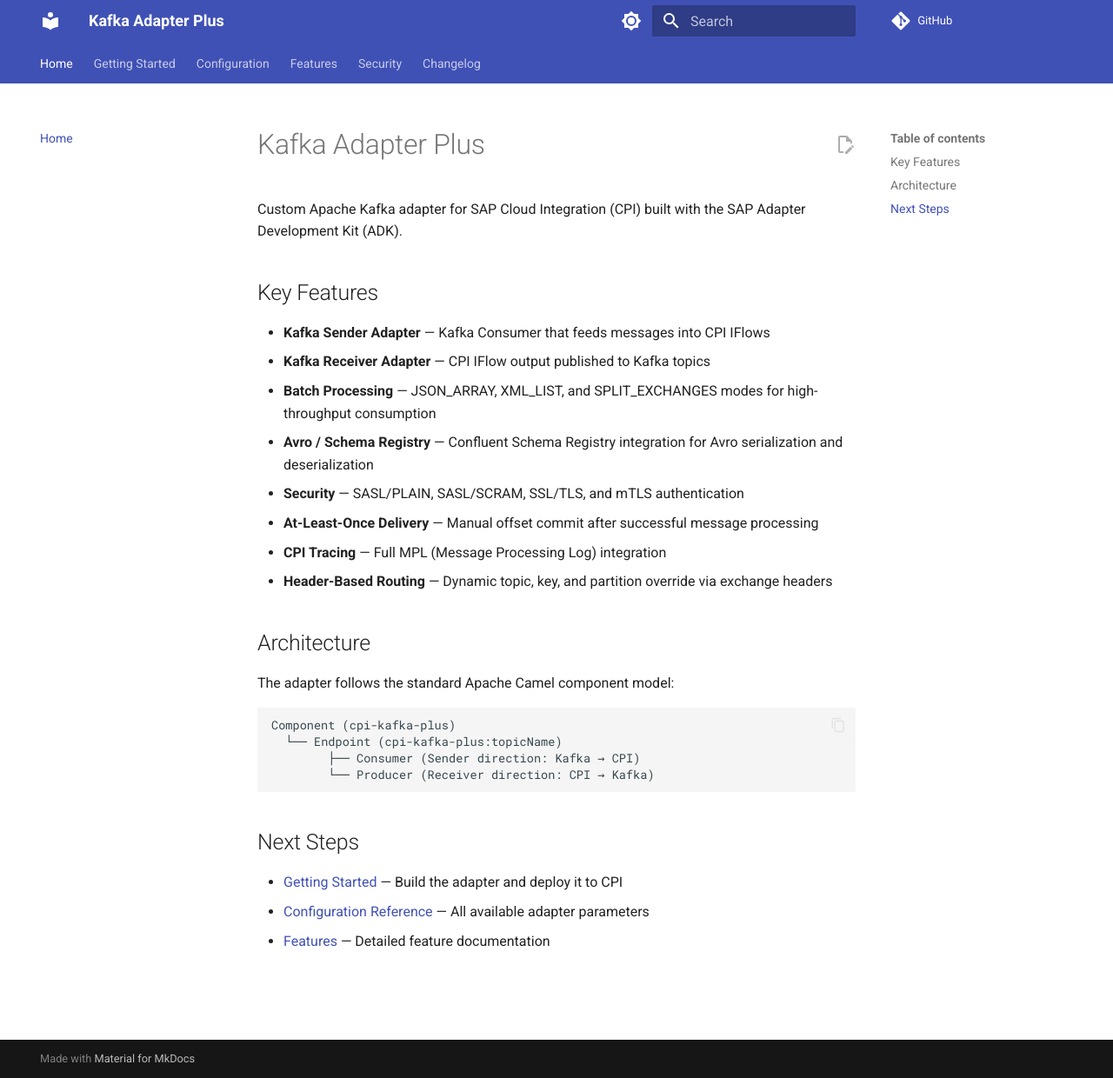
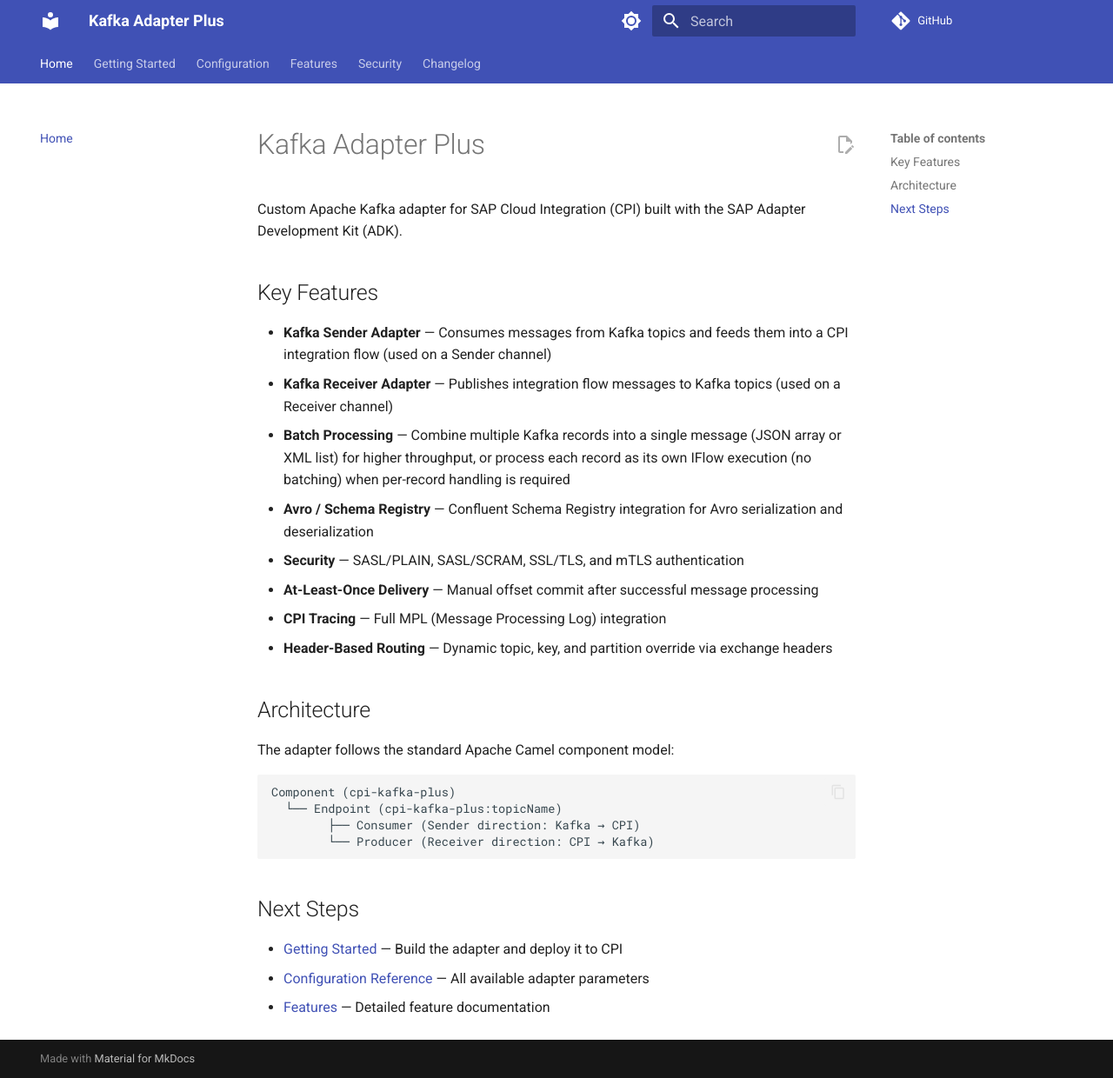
Before and after one commit to FinkeFlo/cpi-kafka-adapter-plus, an MkDocs documentation site: the page built from docs/index.md, in a window 1280 px wide and 1240 px high. Shown: the whole window at 87% size. Built offline with MkDocs 1.6.1 and Material for MkDocs 9.7.7, drawn with Linux system fonts in a browser that asks for light colours; comment, search, counter and statistics services are not loaded.

Commit message:
docs: clarify feature list wording (README + docs/index)
- Reword Sender/Receiver adapter bullets in CPI terminology (Sender/Receiver channel)
  instead of internal Camel Consumer/output wording.
- Clarify Batch Processing bullet: SPLIT_EXCHANGES is not a throughput optimization,
  it disables batching (one IFlow execution per record). Previous wording implied
  all three modes were 'for high-throughput consumption', which is misleading.

```diff
--- a/docs/index.md
+++ b/docs/index.md
@@ -4,9 +4,9 @@
 
 ## Key Features
 
-- **Kafka Sender Adapter** — Kafka Consumer that feeds messages into CPI IFlows
-- **Kafka Receiver Adapter** — CPI IFlow output published to Kafka topics
-- **Batch Processing** — JSON_ARRAY, XML_LIST, and SPLIT_EXCHANGES modes for high-throughput consumption
+- **Kafka Sender Adapter** — Consumes messages from Kafka topics and feeds them into a CPI integration flow (used on a Sender channel)
+- **Kafka Receiver Adapter** — Publishes integration flow messages to Kafka topics (used on a Receiver channel)
+- **Batch Processing** — Combine multiple Kafka records into a single message (JSON array or XML list) for higher throughput, or process each record as its own IFlow execution (no batching) when per-record handling is required
 - **Avro / Schema Registry** — Confluent Schema Registry integration for Avro serialization and deserialization
 - **Security** — SASL/PLAIN, SASL/SCRAM, SSL/TLS, and mTLS authentication
 - **At-Least-Once Delivery** — Manual offset commit after successful message processing
```
Also changed, not shown: README.md (+3 -3 lines).
